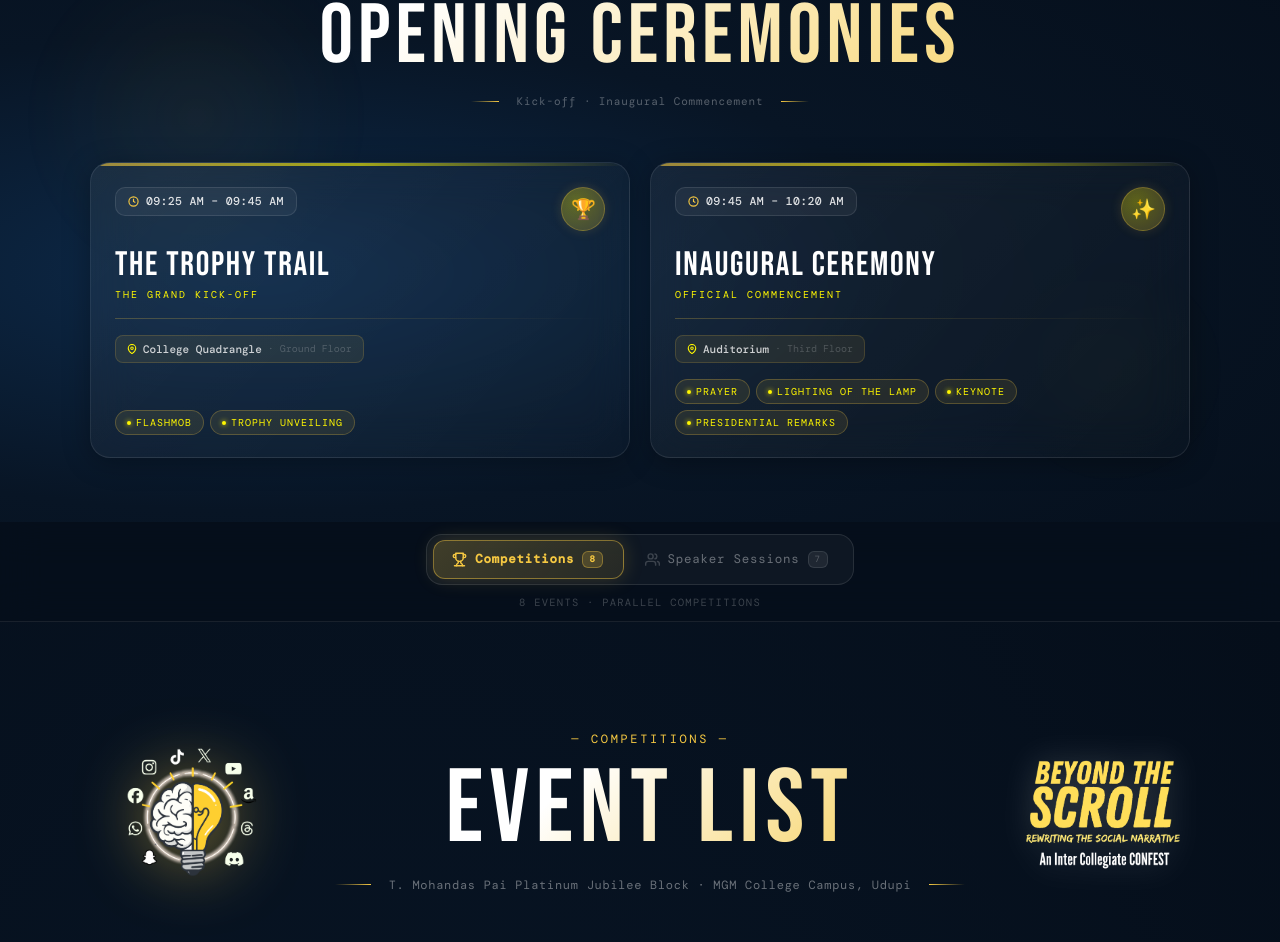
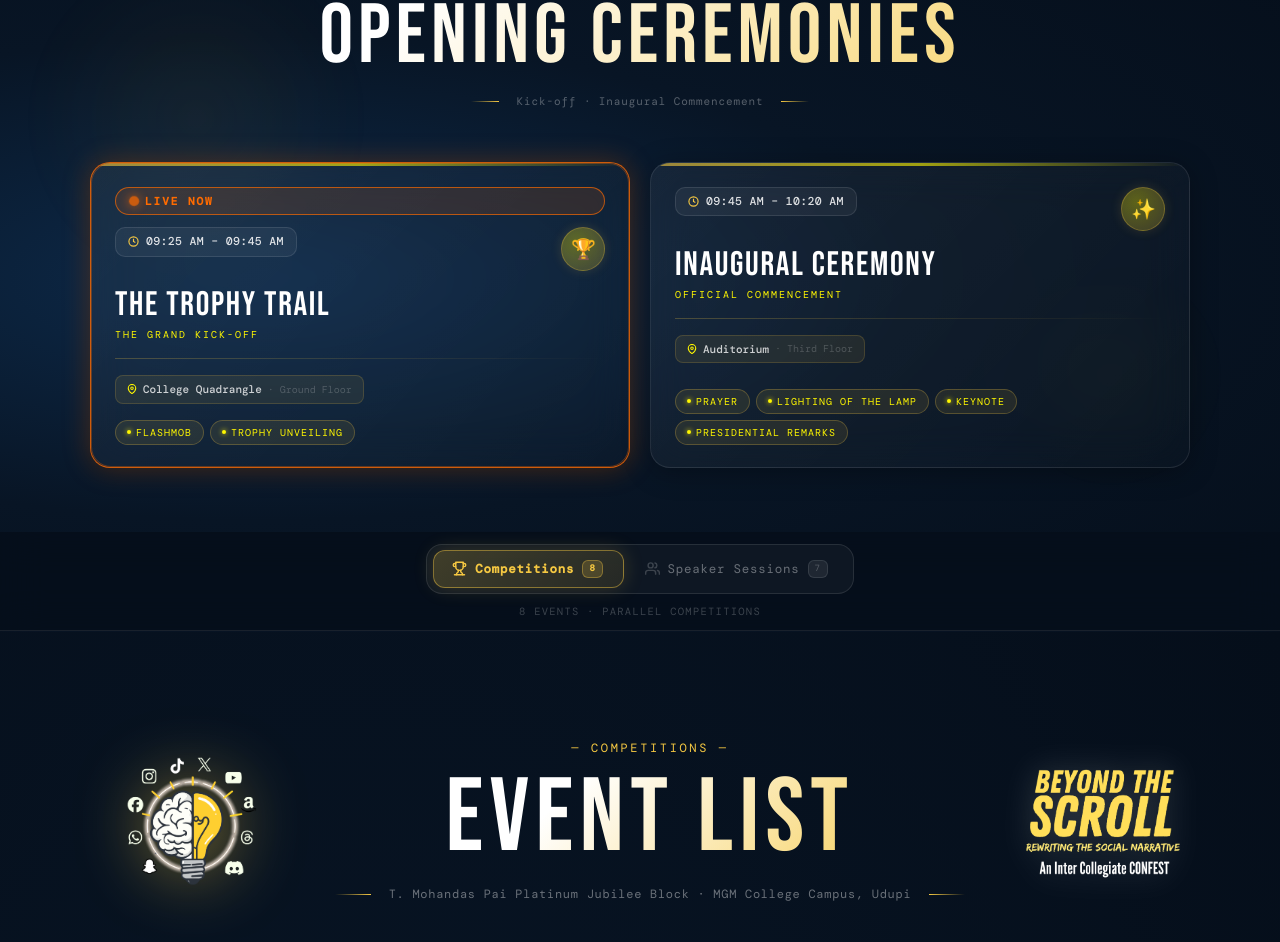
Before and after one commit to Shreevatsatg/collegecontest, a React (Vite) app: page / in a window 1280 px wide. Shown: the part 1656-2598 px from the top of the page. Built offline with nearby package versions, Linux system fonts and the light colour scheme; a web font is replaced by a local one.

Commit message:
trophy trials

```diff
--- a/src/components/CeremonyList.jsx
+++ b/src/components/CeremonyList.jsx
@@ -10,7 +10,7 @@ import { createPortal } from "react-dom";
 //   "trophy-trail": { status: "done", images: ["/images/ceremoney/trophy-1.jpg", "/images/ceremoney/trophy-2.jpg"] },
 // ============================================================
 const CEREMONY_STATUS = {
-  "trophy-trail": { status: "upcoming", images: [] },
+  "trophy-trail": { status: "ongoing", images: [] },
   "inaugural":    { status: "upcoming", images: [] },
   "valedictory":  { status: "upcoming", images: [] },
 };
```
